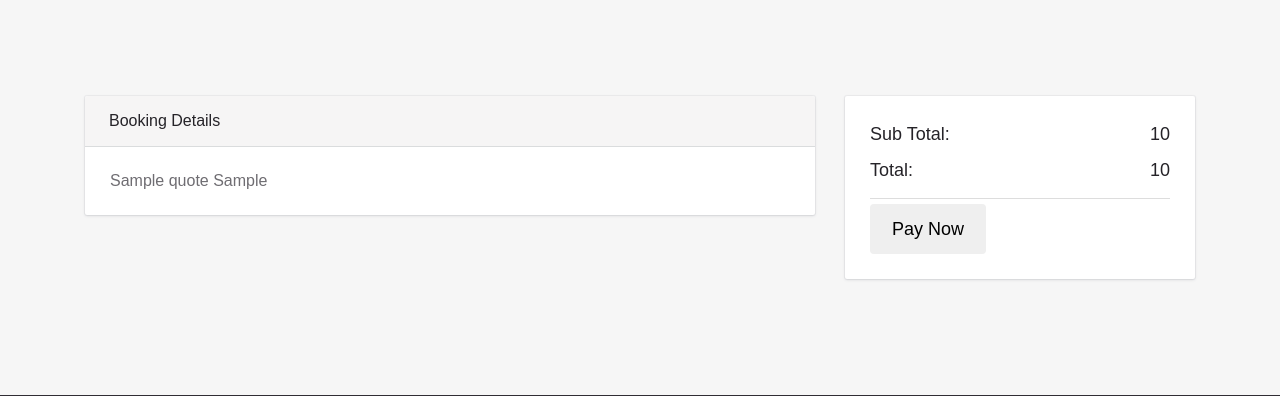
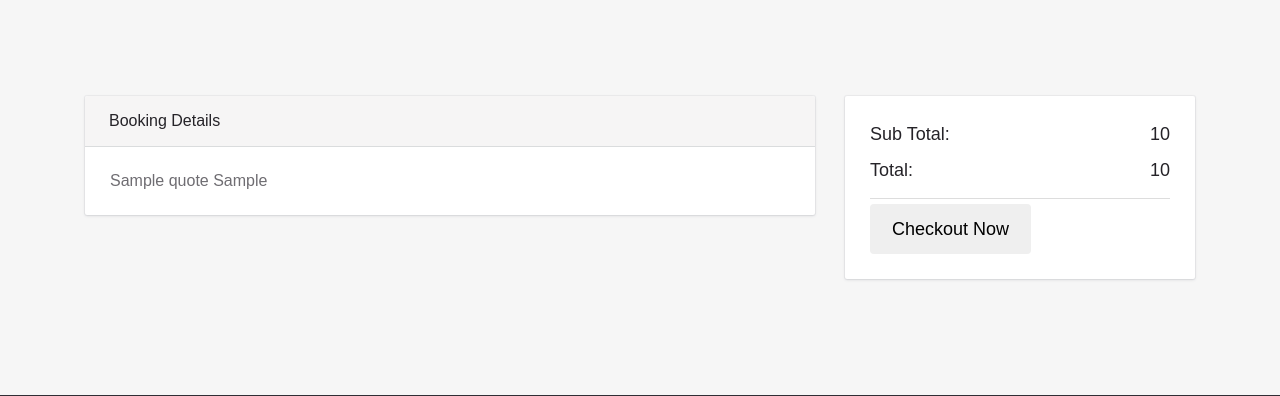
Before and after one commit to sajalmia381/ams, a Django app: template templates/booking/booking_view.html in a window 1280 px wide. Shown: the part 122-518 px from the top of the page. Run offline with Django 3.2, Linux system fonts and the light colour scheme; the template is opened without the code that fills it: most values are stand-ins (such as "Sample title", 1, 10 or a date in 2020); some libraries are stand-ins or nearby versions.

Commit message:
Requirements txt update

```diff
--- a/templates/booking/booking_view.html
+++ b/templates/booking/booking_view.html
@@ -41,7 +41,7 @@
                             <ul class="list-unstyled costing_list mb-0">
                                 <li class="d-flex justify-content-between"><h4>Sub Total: </h4> <h4>{{ booking_obj.sub_total }}</h4></li>
                                 <li class="d-flex justify-content-between"><h4>Total: </h4> <h4>{{ booking_obj.total }}</h4></li>
-                                <li class="d-flex justify-content-between"><button class="btn" type="submit">Pay Now</button></li>
+                                <li class="d-flex justify-content-between"><button class="btn" type="submit">Checkout Now</button></li>
                             </ul>
                         </div>
                     </div>
```
